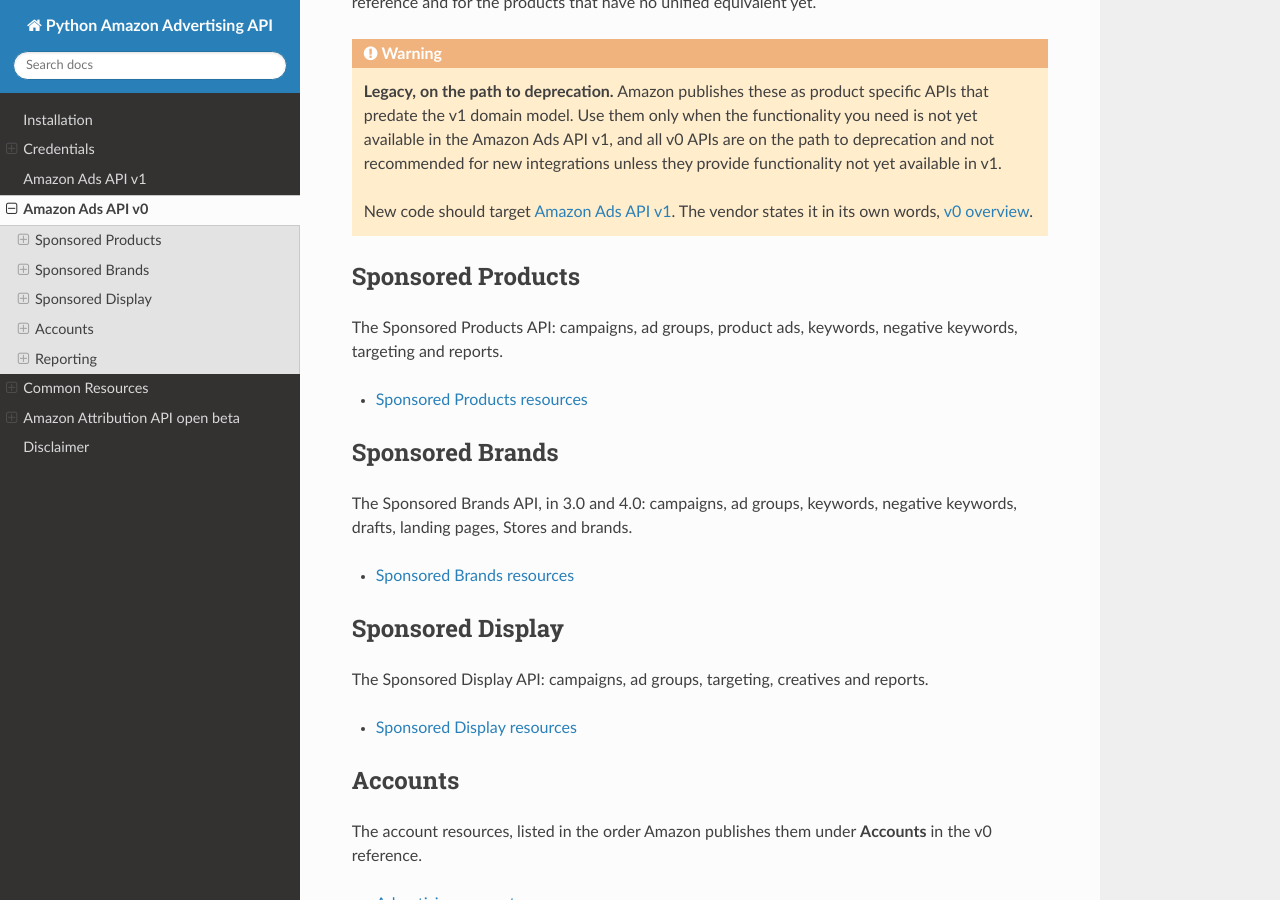
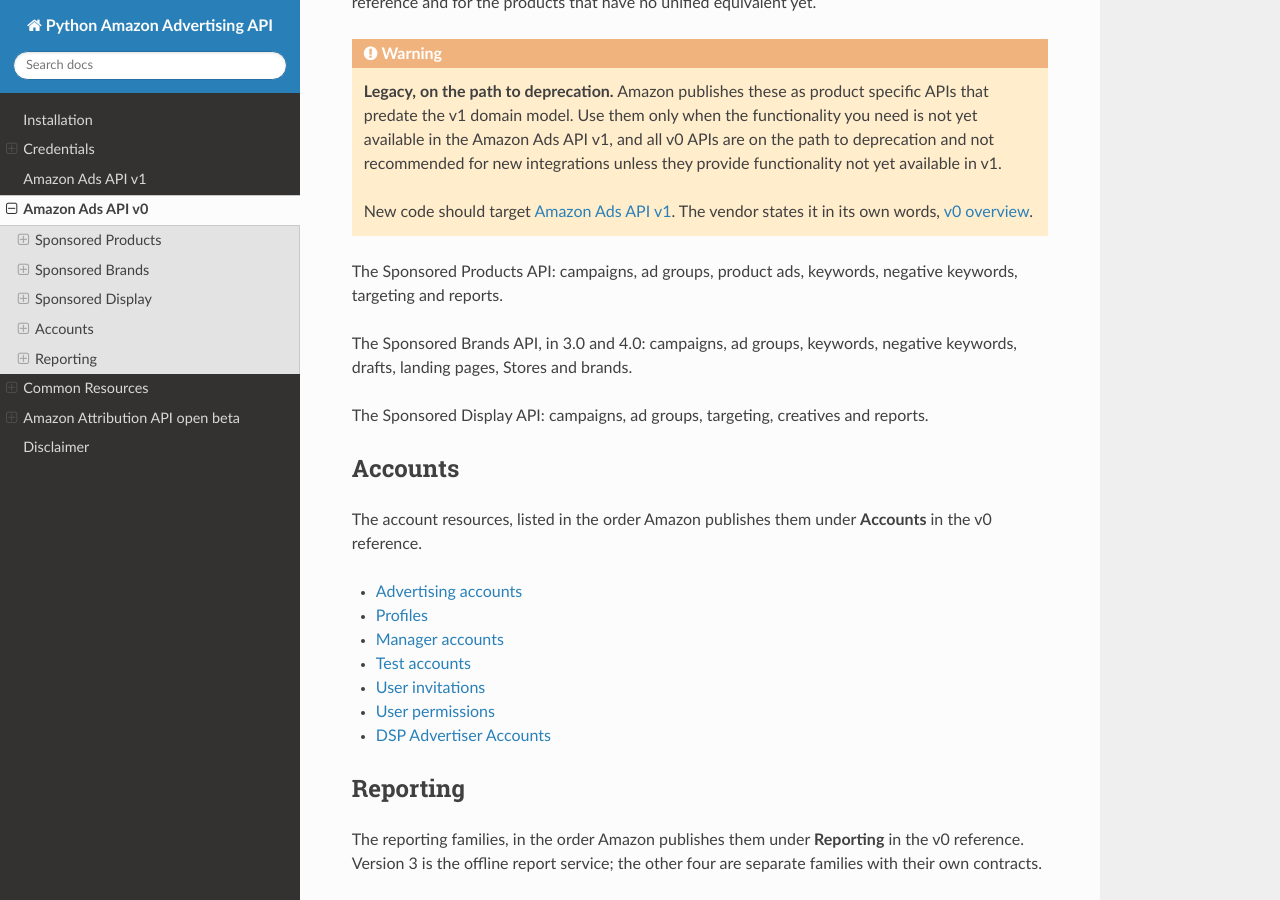
Before and after one commit to denisneuf/python-amazon-ad-api, a Sphinx documentation site: the page built from docs/v0.rst, in a window 1280 px wide and 900 px high, scrolled down 265 px. Built offline with Sphinx 7.4.7 and the Read the Docs theme 3.1.0, drawn with Linux system fonts in a browser that asks for light colours.

Commit message:
docs(v0): products keep their own names and appear once each in the sidebar

```diff
--- a/docs/sb.rst
+++ b/docs/sb.rst
@@ -1,5 +1,5 @@
-Sponsored Brands resources
-==========================
+Sponsored Brands
+================
 
 ..  toctree::
     :maxdepth: 1
--- a/docs/sd.rst
+++ b/docs/sd.rst
@@ -1,5 +1,5 @@
-Sponsored Display resources
-===========================
+Sponsored Display
+=================
 
 ..  toctree::
     :maxdepth: 1
--- a/docs/sp.rst
+++ b/docs/sp.rst
@@ -1,5 +1,5 @@
-Sponsored Products resources
-============================
+Sponsored Products
+==================
 
 .. list-table::
     :header-rows: 0
--- a/docs/v0.rst
+++ b/docs/v0.rst
@@ -21,39 +21,31 @@ no unified equivalent yet.
 
 .. _`v0 overview`: https://advertising.amazon.com/API/docs/en-us/reference/v0-overview
 
+.. toctree::
+    :maxdepth: 1
+    :hidden:
 
-Sponsored Products
-------------------
+    sp
+    sb
+    sd
+
+
+
+
 
 The Sponsored Products API: campaigns, ad groups, product ads, keywords,
 negative keywords, targeting and reports.
 
-.. toctree::
-    :maxdepth: 1
 
-    sp
-
-Sponsored Brands
-----------------
 
 The Sponsored Brands API, in 3.0 and 4.0: campaigns, ad groups, keywords,
 negative keywords, drafts, landing pages, Stores and brands.
 
-.. toctree::
-    :maxdepth: 1
 
-    sb
-
-Sponsored Display
------------------
 
 The Sponsored Display API: campaigns, ad groups, targeting, creatives and
 reports.
 
-.. toctree::
-    :maxdepth: 1
-
-    sd
 Accounts
 --------
 
```
